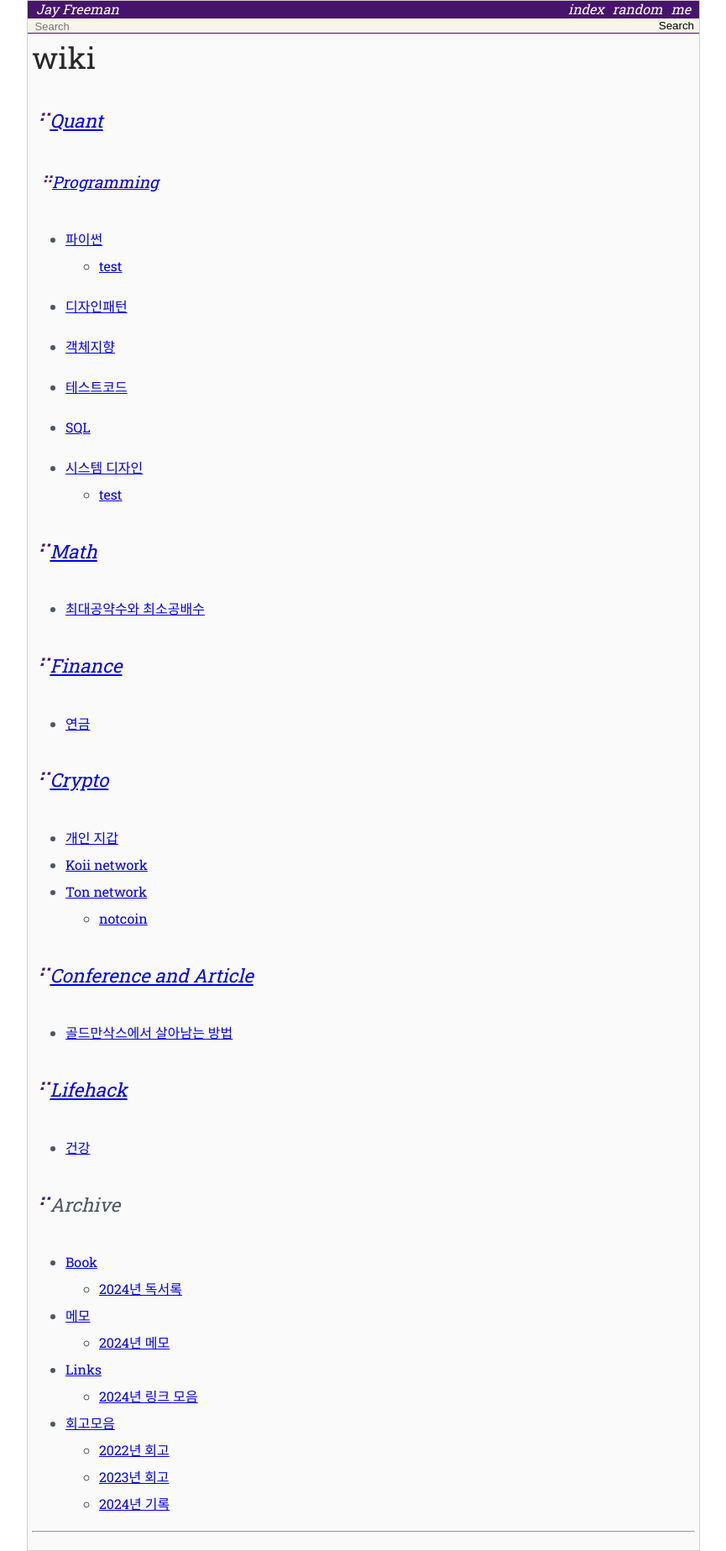
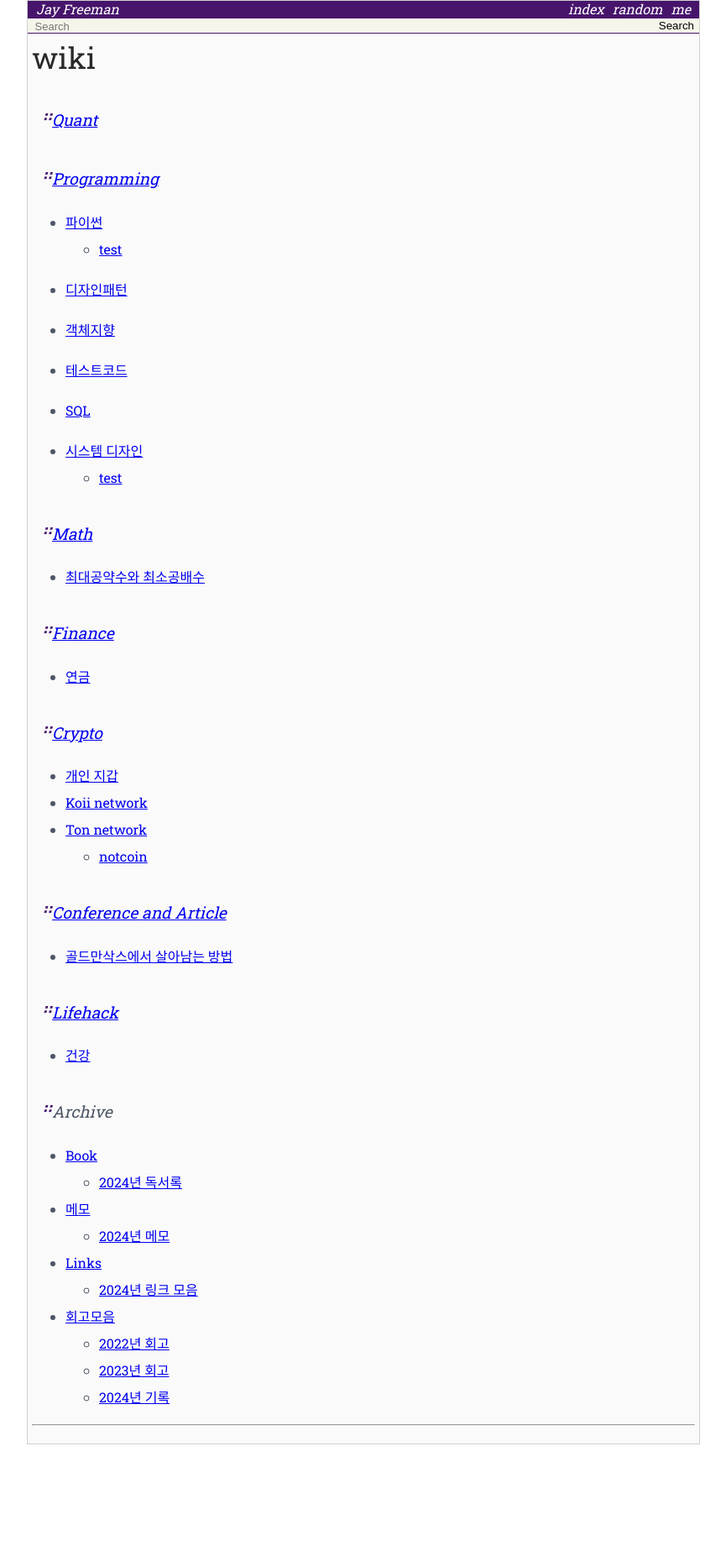
Before and after one commit to JayFreemandev/JayFreemandev.github.io, a Jekyll site: the page built from _wiki/root-index.md, in a window 1280 px wide. Shown: the whole page at 84% size, without its empty margins (207-1072 px from the left). Built offline with Jekyll 4.4.1, drawn with Linux system fonts in a browser that asks for light colours; after the commit the page ends 1720 px from its top, so only the background shows below that.

Commit message:
마진을 줄여라

```diff
--- a/_sass/_base.scss
+++ b/_sass/_base.scss
@@ -112,6 +112,7 @@ h5 {
     font-size: 1.2em;
     padding-left: 10px;
     font-style: italic;
+    margin-block-end: unset
 }
 .post-content h5 {
     &:before { content:"⠛"; }
--- a/_wiki/root-index.md
+++ b/_wiki/root-index.md
@@ -8,7 +8,7 @@ updated : 2023-12-17 14:46:01 +0900
 regenerate: true
 ---
 
-#### [[/quant]]
+##### [[/quant]]
 
 
 ##### [[/programming]]
@@ -26,25 +26,25 @@ regenerate: true
 * [[/programming/system-deisgn]]
     * [[/programming/system-deisgn/test]]
 
-#### [[/math]]
+##### [[/math]]
 * [[/math/gcd]]
 
-#### [[/finance]]
+##### [[/finance]]
 * [[/finance/pension]]
 
-#### [[/crypto]]
+##### [[/crypto]]
 * [[/crypto/my-wallet]]
 * [[/crypto/koii-network]]
 * [[/crypto/ton]]
    * [[/crypto/ton/notcoin]]
 
-#### [[/summary]]
+##### [[/summary]]
 * [[/summary/how-to-break-goldman-sache]]
 
-#### [[/lifehack]]
+##### [[/lifehack]]
 * [[/lifehack/health]]
 
-#### Archive
+##### Archive
 * [[/book]]
     * [[/book/2024]]
 
```
Also changed, not shown: 1 other file.
